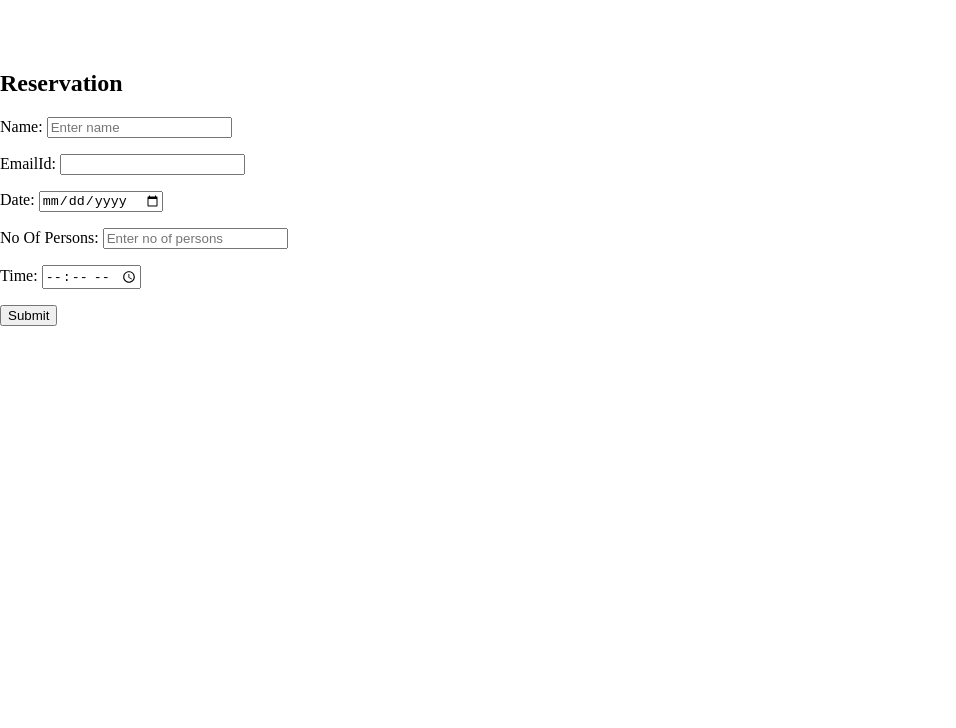
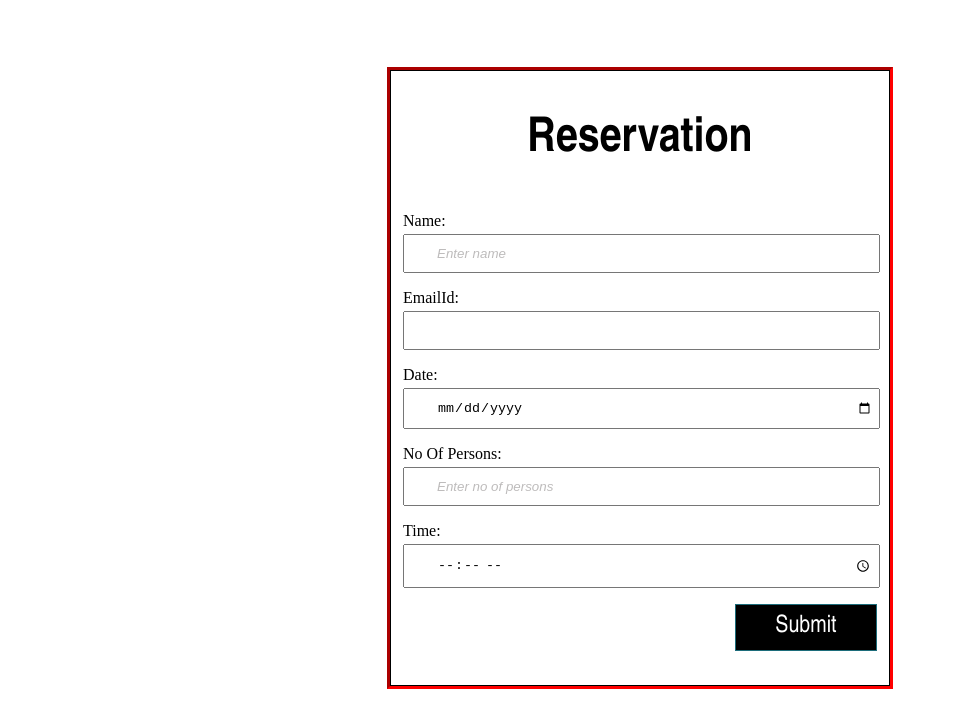
Before and after one commit to pragnyakulkarni/pragnyakulkarni.github.io, a plain HTML site: page reservation.html in a window 1280 px wide. Shown: the whole page, without its empty margins (0-956 px from the left). Drawn offline with Linux system fonts and the light colour scheme.

Commit message:
Add files via upload

```diff
--- /dev/null
+++ b/loginsignup.css
@@ -0,0 +1,164 @@
+#wrapper{
+	width: 60%;
+	right: 0px;
+	min-height: 560px;
+	margin: 0px auto;
+	width: 500px;
+	position: relative;
+
+}
+
+#wrapper h1{
+	font-size: 48px;
+	padding: 1px 0 10px 0;
+	font-family: 'FranchiseRegular','Arial Narrow',Arial,sans-serif;
+	font-weight: bold;
+	text-align: center;
+	padding-bottom: 30px;
+}
+/** For the moment only webkit supports the background-clip:text; */
+
+#wrapper p{
+	margin-bottom:12px;
+}
+#wrapper p:first-child{
+	margin: 0px;
+	margin-top:-40px;
+}
+#wrapper label{
+	color: rgb(64, 92, 96);
+	position: relative;
+}
+
+::-webkit-input-placeholder  {
+	color: rgb(190, 188, 188);
+	font-style: italic;
+}
+input:-moz-placeholder,
+textarea:-moz-placeholder{
+	color: rgb(190, 188, 188);
+	font-style: italic;
+}
+input {
+  outline: none;
+}
+
+
+/* all the input except submit and checkbox */
+#wrapper input:not([type="checkbox"]){
+	width: 92%;
+	margin-top: 4px;
+	padding: 10px 5px 10px 32px;
+
+}
+
+
+/** the magic icon trick ! **/
+[data-icon]:after {
+    content: attr(data-icon);
+    font-family: 'FontomasCustomRegular';
+    color: rgb(106, 159, 171);
+    position: absolute;
+    left: 10px;
+    top: 35px;
+	width: 30px;
+}
+
+/*styling both submit buttons */
+#wrapper p.button input{
+	width: 30%;
+	cursor: pointer;
+	background: black;
+	padding: 8px 5px;
+	font-family: 'BebasNeueRegular','Arial Narrow',Arial,sans-serif;
+	color: #fff;
+	font-size: 24px;
+	border: 1px solid rgb(28, 108, 122);
+	margin-bottom: 10px;
+	text-shadow: 0 1px 1px rgba(0, 0, 0, 0.5);
+
+}
+#wrapper p.button input:hover{
+	background: red;
+}
+#wrapper p.button input:active,
+#wrapper p.button input:focus{
+	background: red;
+	position: relative;
+	top: 1px;
+	border: 1px solid rgb(12, 76, 87);
+
+}
+p.login.button,
+p.signin.button{
+	text-align: right;
+	margin: 5px 0;
+}
+
+
+/* styling the checkbox "keep me logged in"*/
+.keeplogin{
+	margin-top: -5px;
+}
+.keeplogin input,
+.keeplogin label{
+	display: inline-block;
+	font-size: 12px;
+	font-style: italic;
+}
+.keeplogin input#loginkeeping{
+	margin-right: 5px;
+}
+.keeplogin label{
+	width: 80%;
+}
+
+
+/*styling the links to change from one form to another */
+
+p.change_link{
+	position: absolute;
+	color: rgb(127, 124, 124);
+	left: 0px;
+	height: 20px;
+	width: 440px;
+	padding: 17px 30px 20px 30px;
+	font-size: 16px	;
+	text-align: right;
+	border-top: 1px solid rgb(219, 229, 232);
+
+
+}
+#wrapper p.change_link a {
+	display: inline-block;
+	font-weight: bold;
+	background: rgb(247, 248, 241);
+	padding: 2px 6px;
+	color:black;
+	margin-left: 10px;
+	text-decoration: none;
+
+}
+#wrapper p.change_link a:hover {
+	color:red;
+	background: rgb(247, 247, 247);
+	border: 1px solid rgb(74, 179, 198);
+}
+#wrapper p.change_link a:active{
+	position: relative;
+	top: 1px;
+}
+
+
+.inset{
+
+	border: 1px solid black;
+    outline-color:red;
+	outline-style: inset;
+
+
+}
+.container{
+	padding:12px;
+
+}
--- /dev/null
+++ b/reservation.css
@@ -0,0 +1,93 @@
+#wrapper{
+	width: 60%;
+	right: 0px;
+	min-height: 560px;
+	margin: 0px auto;
+	width: 500px;
+	position: relative;
+
+}
+
+#wrapper h1{
+	font-size: 48px;
+	padding: 1px 0 10px 0;
+	font-family: 'FranchiseRegular','Arial Narrow',Arial,sans-serif;
+	font-weight: bold;
+	text-align: center;
+	padding-bottom: 30px;
+}
+/** For the moment only webkit supports the background-clip:text; */
+
+#wrapper p{
+	margin-bottom:12px;
+}
+#wrapper p:first-child{
+	margin: 0px;
+	margin-top:-40px;
+}
+
+::-webkit-input-placeholder  {
+	color: rgb(190, 188, 188);
+	font-style: italic;
+}
+input:-moz-placeholder,
+textarea:-moz-placeholder{
+	color: rgb(190, 188, 188);
+	font-style: italic;
+}
+input {
+  outline: none;
+}
+
+
+/* all the input except submit and checkbox */
+#wrapper input:not([type="checkbox"]){
+	width: 92%;
+	margin-top: 4px;
+	padding: 10px 5px 10px 32px;
+
+}
+
+
+/*styling both submit buttons */
+#wrapper p.button input{
+	width: 30%;
+	cursor: pointer;
+	background: black;
+	padding: 8px 5px;
+	font-family: 'BebasNeueRegular','Arial Narrow',Arial,sans-serif;
+	color: #fff;
+	font-size: 24px;
+	border: 1px solid rgb(28, 108, 122);
+	margin-bottom: 10px;
+	text-shadow: 0 1px 1px rgba(0, 0, 0, 0.5);
+
+}
+#wrapper p.button input:hover{
+	background: red;
+}
+#wrapper p.button input:active,
+#wrapper p.button input:focus{
+	background: red;
+	position: relative;
+	top: 1px;
+	border: 1px solid rgb(12, 76, 87);
+
+}
+p.reservation.button{
+	text-align: right;
+	margin: 5px 0;
+}
+
+.inset{
+
+	border: 1px solid black;
+    outline-color:red;
+	outline-style: inset;
+
+
+}
+.container{
+	padding:12px;
+
+}
--- a/reservation.html
+++ b/reservation.html
@@ -5,7 +5,7 @@
 		<title>Reservation Form </title>
         <meta name="viewport" content="width=device-width, initial-scale=1.0">
         <meta name="description" content="Reservation Form "/>
-        <link rel="stylesheet" type="text/css" href="css/reservation.css" />
+        <link rel="stylesheet" type="text/css" href="reservation.css" />
 
     </head>
     <body style="margin:0" >
```
Also changed, not shown: loginstudent.html (added, +71 -0 lines), signupstudent.html (added, +100 -0 lines).
